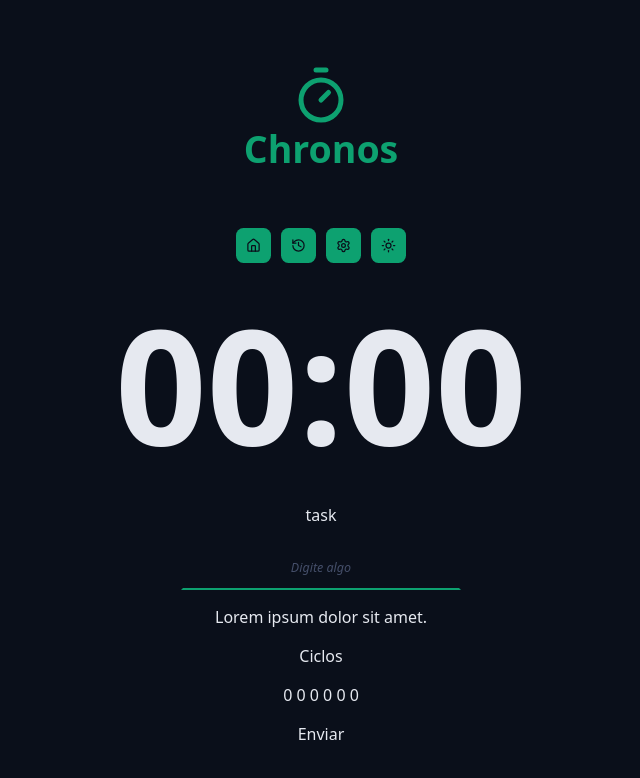
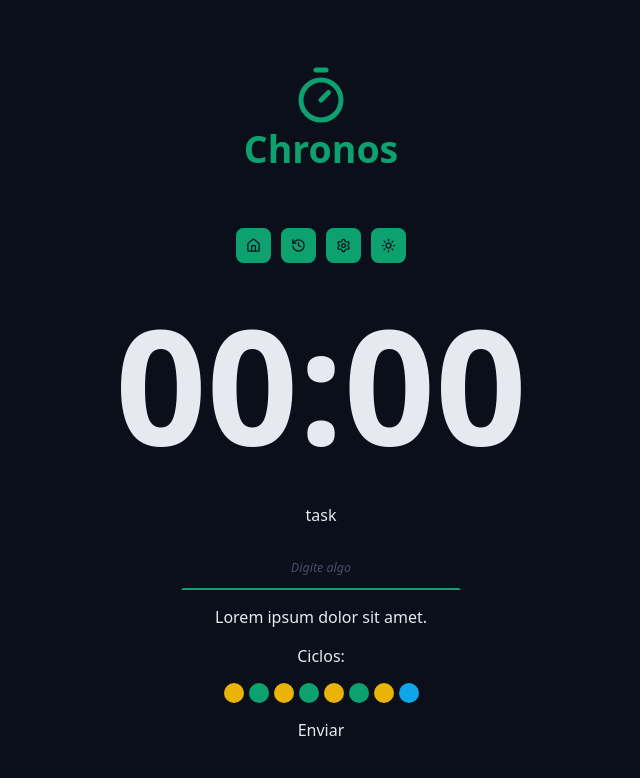
Before and after one commit to jvfsccp/chronos-pomodoro, a React (Vite) app: page / in a window 1280 px wide. Shown: the top 778 px of the page, without its empty margins (319-959 px from the left). Built offline with nearby package versions, Linux system fonts and the light colour scheme.

Commit message:
feat: component cycles added

```diff
--- a/src/App.tsx
+++ b/src/App.tsx
@@ -1,5 +1,6 @@
 import { Container } from './components/Container'
 import { CountDown } from './components/CountDown'
+import { Cycles } from './components/Cycles'
 import { DefaultInput } from './components/DefaultInput'
 import { Logo } from './components/Logo'
 import { Menu } from './components/Menu'
@@ -37,8 +38,7 @@ export function App() {
           </div>
 
           <div className='flex flex-col items-center justify-center gap-6'>
-            <p>Ciclos</p>
-            <p>0 0 0 0 0 0</p>
+            <Cycles />
           </div>
 
           <div className='flex flex-col items-center justify-center gap-6'>
--- /dev/null
+++ b/src/components/Cycles/index.tsx
@@ -0,0 +1,18 @@
+export function Cycles() {
+  return (
+    <div className='flex flex-col items-center justify-center gap-6'>
+      <span>Ciclos:</span>
+
+      <div className='flex gap-2'>
+        <span className='w-8 h-8 bg-warning rounded-full'></span>
+        <span className='w-8 h-8 bg-primary rounded-full'></span>
+        <span className='w-8 h-8 bg-warning rounded-full'></span>
+        <span className='w-8 h-8 bg-primary rounded-full'></span>
+        <span className='w-8 h-8 bg-warning rounded-full'></span>
+        <span className='w-8 h-8 bg-primary rounded-full'></span>
+        <span className='w-8 h-8 bg-warning rounded-full'></span>
+        <span className='w-8 h-8 bg-info rounded-full'></span>
+      </div>
+    </div>
+  )
+}
```
